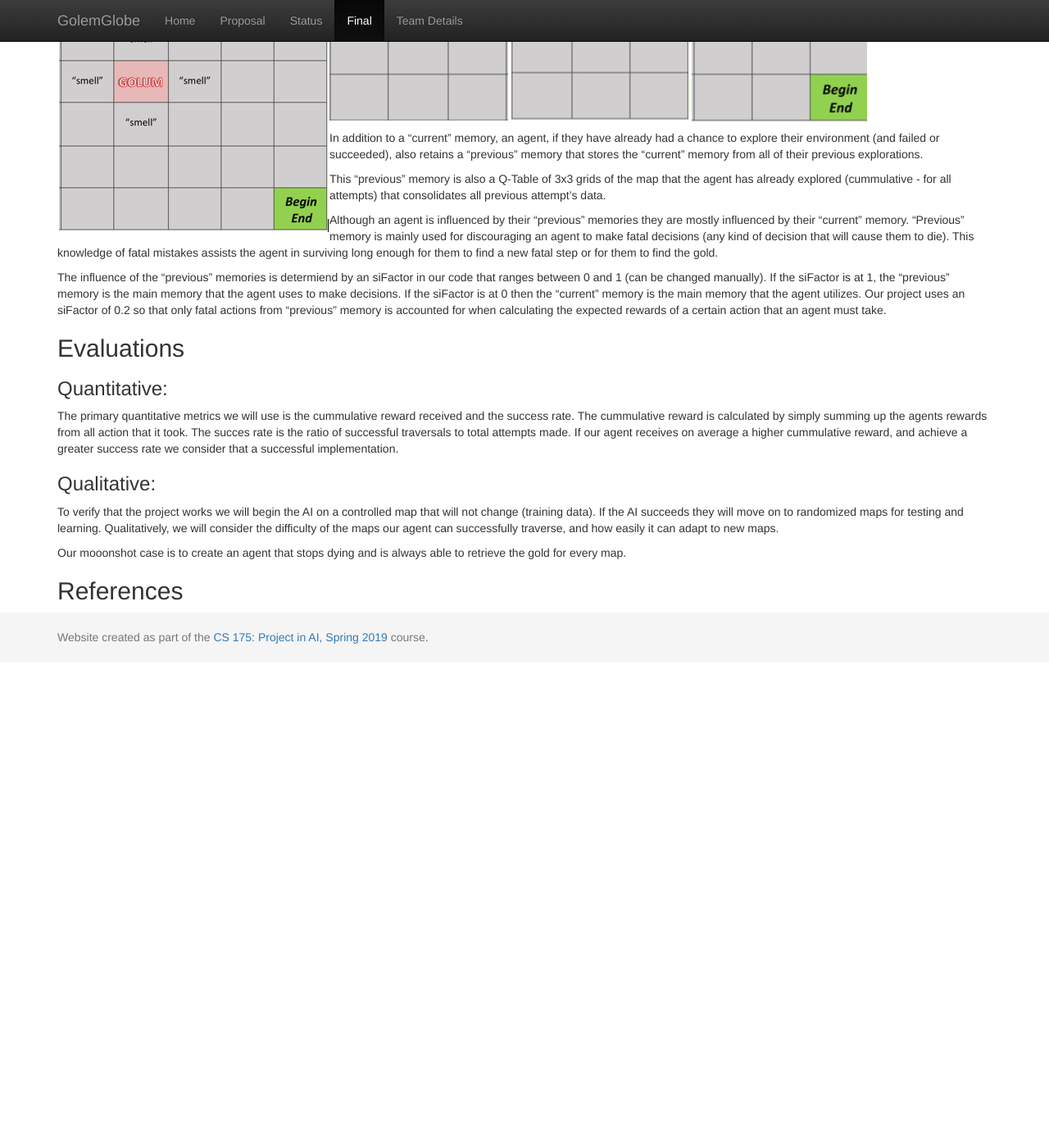
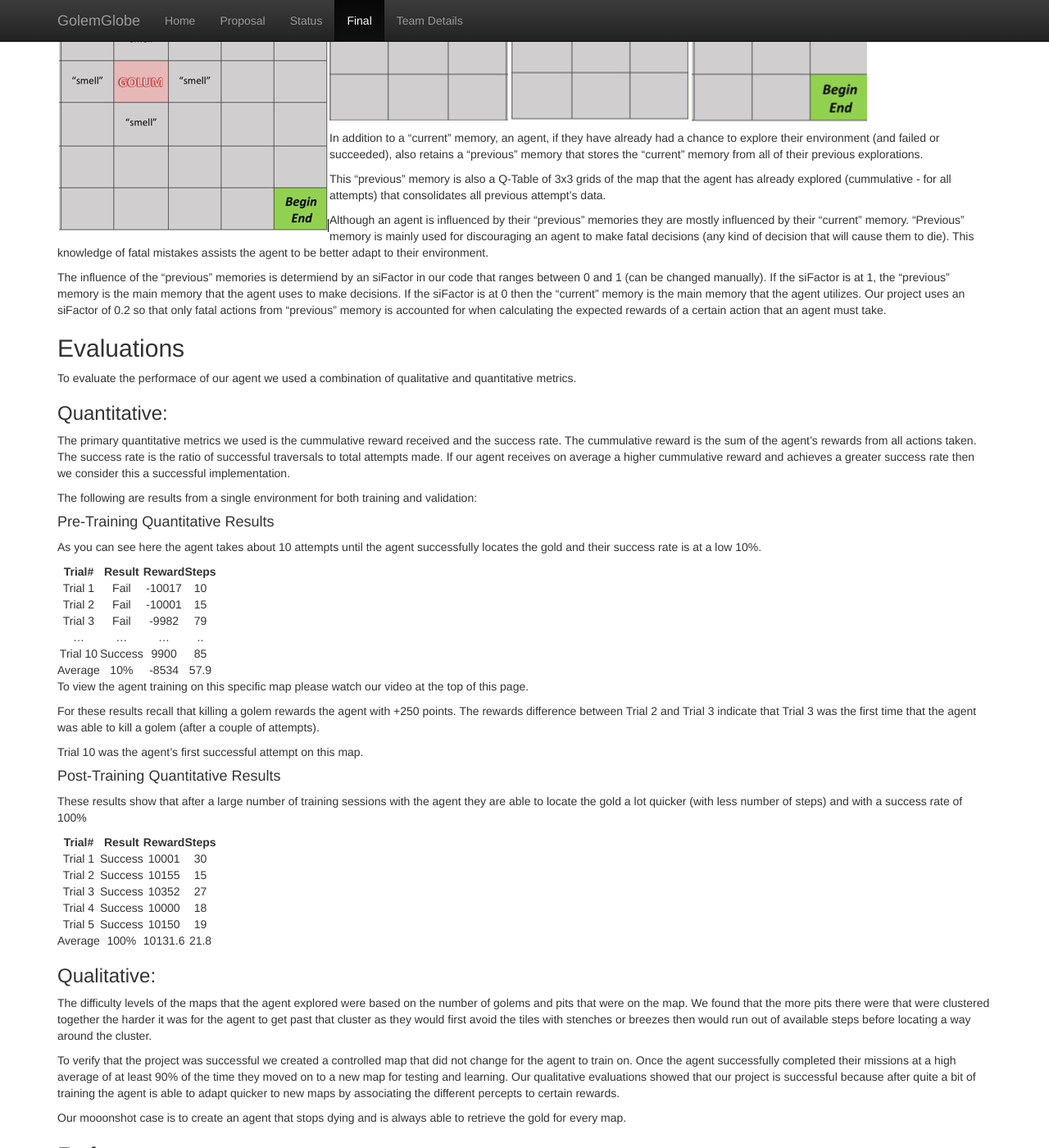
Before and after one commit to SalehO/GolumGlobe, a Jekyll site: the page built from docs/final.md, in a window 1280 px wide and 1400 px high, scrolled down 1915 px. Shown: the whole window at 82% size. Built offline with Jekyll 4.4.1, drawn with Linux system fonts in a browser that asks for light colours; before the commit the page ends 2722 px from its top, so only the background shows below that.

Commit message:
Update final.md

```diff
--- a/docs/final.md
+++ b/docs/final.md
@@ -50,19 +50,53 @@ In addition to a "current" memory, an agent, if they have already had a chance t
 
 This "previous" memory is also a Q-Table of 3x3 grids of the map that the agent has already explored (cummulative - for all attempts) that consolidates all previous attempt's data.
 
-Although an agent is influenced by their "previous" memories they are mostly influenced by their "current" memory. "Previous" memory is mainly used for discouraging an agent to make fatal decisions (any kind of decision that will cause them to die). This knowledge of fatal mistakes assists the agent in surviving long enough for them to find a new fatal step or for them to find the gold.
+Although an agent is influenced by their "previous" memories they are mostly influenced by their "current" memory. "Previous" memory is mainly used for discouraging an agent to make fatal decisions (any kind of decision that will cause them to die). This knowledge of fatal mistakes assists the agent to be better adapt to their environment.
 
 The influence of the "previous" memories is determiend by an siFactor in our code that ranges between 0 and 1 (can be changed manually). If the siFactor is at 1, the "previous" memory is the main memory that the agent uses to make decisions. If the siFactor is at 0 then the "current" memory is the main memory that the agent utilizes. Our project uses an siFactor of 0.2 so that only fatal actions from "previous" memory is accounted for when calculating the expected rewards of a certain action that an agent must take.
 
 ## Evaluations
+To evaluate the performace of our agent we used a combination of qualitative and quantitative metrics.
+
+### Quantitative:
+The primary quantitative metrics we used is the cummulative reward received and the success rate. The cummulative reward is the sum of the agent's rewards from all actions taken. The success rate is the ratio of successful traversals to total attempts made. If our agent receives on average a higher cummulative reward and achieves a greater success rate then we consider this a successful implementation.
+
+The following are results from a single environment for both training and validation:
+
+#### Pre-Training Quantitative Results
+As you can see here the agent takes about 10 attempts until the agent successfully locates the gold and their success rate is at a low 10%.
+
+| Trial#   | Result  | Reward | Steps |
+|:-------:|:-------:|:------:|:-----:|
+| Trial 1  | Fail | -10017    | 10    |
+| Trial 2  | Fail | -10001    | 15    |
+| Trial 3  | Fail | -9982    | 79    |
+| ... | ... | ...    | ..    |
+| Trial 10  | Success | 9900    | 85    |
+| Average | 10%    | -8534  | 57.9  |
+
+To view the agent training on this specific map please watch our video at the top of this page.
+
+For these results recall that killing a golem rewards the agent with +250 points. The rewards difference between Trial 2 and Trial 3 indicate that Trial 3 was the first time that the agent was able to kill a golem (after a couple of attempts).
+
+Trial 10 was the agent's first successful attempt on this map.
+
+#### Post-Training Quantitative Results
+These results show that after a large number of training sessions with the agent they are able to locate the gold a lot quicker (with less number of steps) and with a success rate of 100%
+
+| Trial#   | Result  | Reward | Steps |
+|:-------:|:-------:|:------:|:-----:|
+| Trial 1  | Success | 10001    | 30    |
+| Trial 2  | Success | 10155    | 15    |
+| Trial 3  | Success | 10352    | 27    |
+| Trial 4  | Success | 10000    | 18    |
+| Trial 5  | Success | 10150    | 19    |
+| Average | 100%    | 10131.6  | 21.8  |
 
 
+### Qualitative:
+The difficulty levels of the maps that the agent explored were based on the number of golems and pits that were on the map. We found that the more pits there were that were clustered together the harder it was for the agent to get past that cluster as they would first avoid the tiles with stenches or breezes then would run out of available steps before locating a way around the cluster.
 
-### Quantitative:
-The primary quantitative metrics we will use is the cummulative reward received and the success rate. The cummulative reward is calculated by simply summing up the agents rewards from all action that it took. The succes rate is the ratio of successful traversals to total attempts made. If our agent receives on average a higher cummulative reward, and achieve a greater success rate we consider that a successful implementation.
-
-### Qualitative:
-To verify that the project works we will begin the AI on a controlled map that will not change (training data). If the AI succeeds they will move on to randomized maps for testing and learning. Qualitatively, we will consider the difficulty of the maps our agent can successfully traverse, and how easily it can adapt to new maps.
+To verify that the project was successful we created a controlled map that did not change for the agent to train on. Once the agent successfully completed their missions at a high average of at least 90% of the time they moved on to a new map for testing and learning. Our qualitative evaluations showed that our project is successful because after quite a bit of training the agent is able to adapt quicker to new maps by associating the different percepts to certain rewards.
 
 Our mooonshot case is to create an agent that stops dying and is always able to retrieve the gold for every map.
 
```
